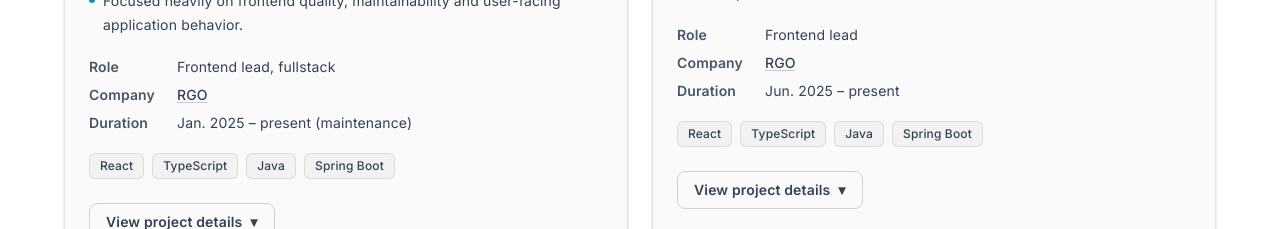
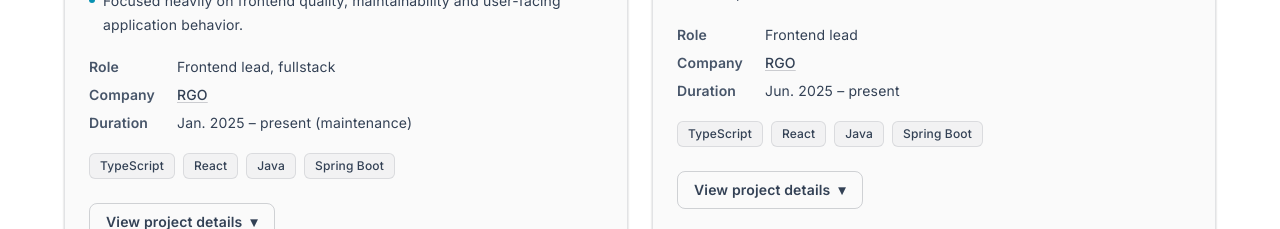
Before and after one commit to brunotot/personal-portfolio, a React (Vite) app: page / in a window 1280 px wide. Shown: the part 1340-1569 px from the top of the page. Built offline with nearby package versions, Linux system fonts and the light colour scheme.

Commit message:
Projects update

```diff
--- a/src/data/projects.tsx
+++ b/src/data/projects.tsx
@@ -31,7 +31,7 @@ export const projects: Project[] = [
     visibility: "public",
     ribbon: <WorkspacePremiumIcon />,
     companies: [RGO],
-    stack: ["React", "TypeScript", "Java", "Spring Boot"],
+    stack: ["TypeScript", "React", "Java", "Spring Boot"],
   },
   {
     id: "lms",
@@ -39,7 +39,7 @@ export const projects: Project[] = [
     visibility: "private",
     ribbon: <WorkspacePremiumIcon />,
     companies: [RGO],
-    stack: ["React", "TypeScript", "Java", "Spring Boot"],
+    stack: ["TypeScript", "React", "Java", "Spring Boot"],
   },
   {
     id: "croris",
@@ -54,7 +54,7 @@ export const projects: Project[] = [
     name: "FGKS",
     visibility: "private",
     companies: [RGO],
-    stack: ["React", "TypeScript", "Java", "Spring Boot"],
+    stack: ["TypeScript", "React", "Java", "Spring Boot"],
   },
   {
     id: "ceeris",
@@ -62,6 +62,6 @@ export const projects: Project[] = [
     url: "https://ceeris.eu/",
     visibility: "public",
     companies: [RGO],
-    stack: ["Angular", "TypeScript"],
+    stack: ["TypeScript", "Angular"],
   },
 ];
```
